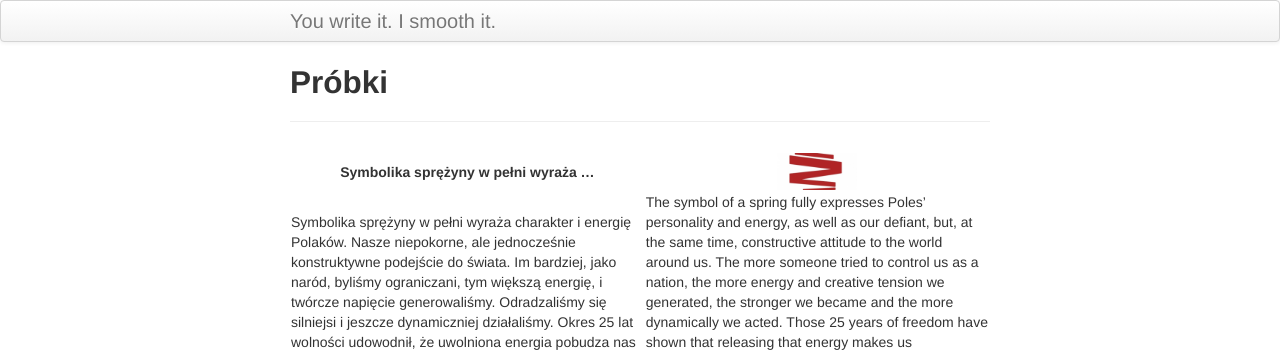
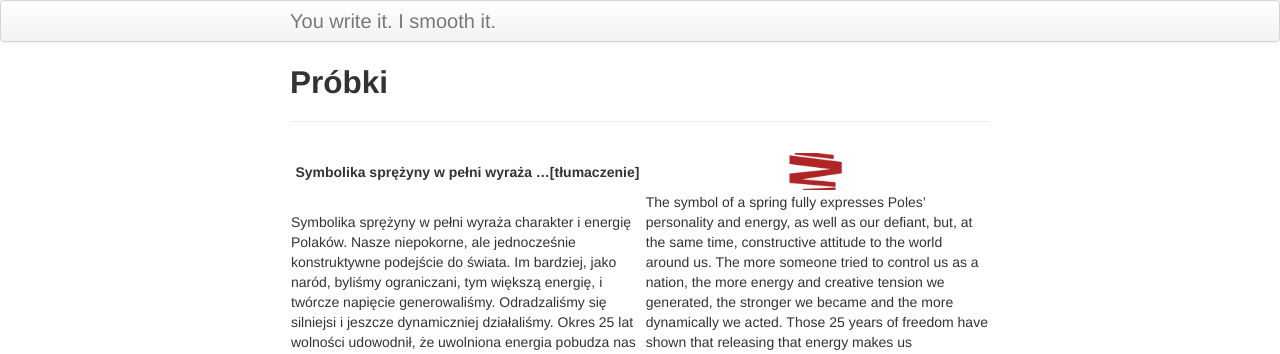
Before and after one commit to StephenEastham/StephenEastham.github.io, a Jekyll site: the page built from pages/probki.md, in a window 1280 px wide. Shown: the top 354 px of the page. Built offline with Jekyll 4.4.1, drawn with Linux system fonts in a browser that asks for light colours.

Commit message:
Update probki.md

```diff
--- a/pages/probki.md
+++ b/pages/probki.md
@@ -4,7 +4,7 @@ title: Próbki
 description:
 ---
 
-Symbolika sprężyny w pełni wyraża ...|![](../images/sprezyna.jpg){: width="80" height="60" style="display: block; margin: 0 auto"}
+Symbolika sprężyny w pełni wyraża ...[tłumaczenie]|![](../images/sprezyna.jpg){: width="80" height="60" style="display: block; margin: 0 auto"}
 ---------|---------
 Symbolika sprężyny w pełni wyraża charakter i energię Polaków. Nasze niepokorne, ale jednocześnie konstruktywne podejście do świata. Im bardziej, jako naród, byliśmy ograniczani, tym większą energię, i twórcze napięcie generowaliśmy. Odradzaliśmy się silniejsi i jeszcze dynamiczniej działaliśmy. Okres 25 lat wolności udowodnił, że uwolniona energia pobudza nas do konstruktywnego i innowacyjnego działania. Polacy zawsze próbowali osiągać to, co wydawałoby się niemożliwe, nie akceptując zastanego status quo. Polska zasila, nową energią, świeżymi pomysłami, przeżyciami i zaangażowaniem.|The symbol of a spring fully expresses Poles' personality and energy, as well as our defiant, but, at the same time, constructive attitude to the world around us. The more someone tried to control us as a nation, the more energy and creative tension we generated, the stronger we became and the more dynamically we acted. Those 25 years of freedom have shown that releasing that energy makes us constructive and innovative. Poles have always tried to achieve what was seemingly impossible and have never accepted the existing status quo. Poland is full of energy, has fresh ideas, has been enriched by her experiences and is passionate about whatever she does.
  |
```
